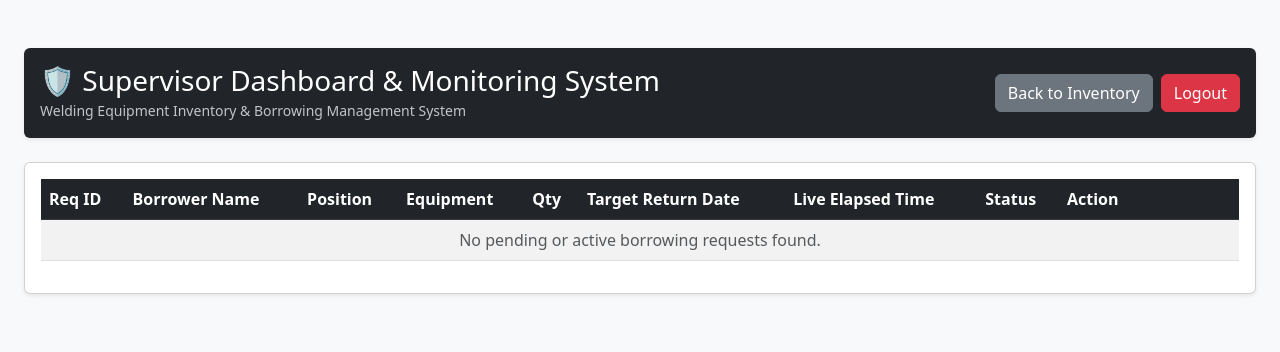
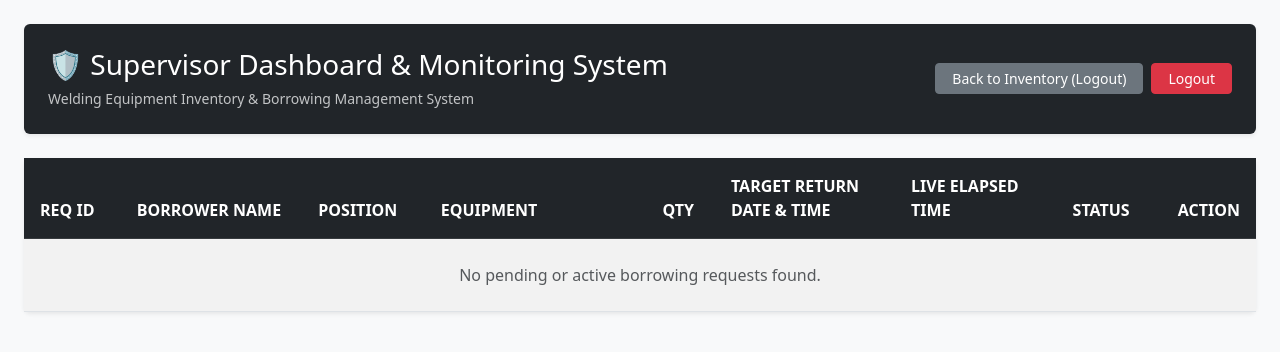
Before and after one commit to dizonej72-gif/welding_equipment_borrowing_system, a Flask app: page /records in a window 1280 px wide. Shown: the top 352 px of the page. Run offline with Flask 3, Linux system fonts and the light colour scheme; the visitor is signed in with stand-in values (Sample User, id 1).

Commit message:
Update status.html

```diff
--- a/templates/status.html
+++ b/templates/status.html
@@ -6,15 +6,16 @@
     <link rel="stylesheet" href="https://cdn.jsdelivr.net/npm/bootstrap@5.3.0/dist/css/bootstrap.min.css">
 </head>
 <body class="bg-light">
-    <div class="container-fluid px-4 mt-5">
-        <div class="d-flex justify-content-between align-items-center mb-4 p-3 bg-dark text-white rounded shadow-sm">
+    <div class="container-fluid px-4 mt-4">
+        <!-- Header -->
+        <div class="d-flex justify-content-between align-items-center mb-4 p-4 bg-dark text-white rounded shadow-sm">
             <div>
-                <h3 class="mb-0">🛡️ Supervisor Dashboard & Monitoring System</h3>
+                <h3 class="mb-1">🛡️ Supervisor Dashboard & Monitoring System</h3>
                 <small class="text-light opacity-75">Welding Equipment Inventory & Borrowing Management System</small>
             </div>
             <div class="d-flex gap-2">
-                <a href="/" class="btn btn-secondary">Back to Inventory</a>
-                <a href="/logout" class="btn btn-danger">Logout</a>
+                <a href="/" class="btn btn-secondary btn-sm px-3">Back to Inventory (Logout)</a>
+                <a href="/logout" class="btn btn-danger btn-sm px-3">Logout</a>
             </div>
         </div>
 
@@ -29,37 +30,34 @@
           {% endif %}
         {% endwith %}
 
-        <div class="card shadow-sm">
-            <div class="card-body">
-                <table class="table table-striped align-middle">
-                    <thead class="table-dark">
+        <!-- Table Card -->
+        <div class="card shadow-sm border-0">
+            <div class="card-body p-0">
+                <div class="table-responsive">
+                    <table class="table table-hover table-striped align-middle mb-0">
+                        <thead class="table-dark text-uppercase fs-7">
                             <tr>
-                            <th>Req ID</th>
-                            <th>Borrower Name</th>
-                            <th>Position</th>
-                            <th>Equipment</th>
-                            <th>Qty</th>
-                            <th>Target Return Date</th>
-                            <th>Live Elapsed Time</th>
-                            <th>Status</th>
-                            <th style="width: 180px;">Action</th>
+                                <th class="py-3 px-3" style="width: 8%;">Req ID</th>
+                                <th class="py-3 px-3" style="width: 15%;">Borrower Name</th>
+                                <th class="py-3 px-3" style="width: 10%;">Position</th>
+                                <th class="py-3 px-3" style="width: 18%;">Equipment</th>
+                                <th class="py-3 px-3 text-center" style="width: 6%;">Qty</th>
+                                <th class="py-3 px-3" style="width: 15%;">Target Return Date & Time</th>
+                                <th class="py-3 px-3" style="width: 12%;">Live Elapsed Time</th>
+                                <th class="py-3 px-3 text-center" style="width: 10%;">Status</th>
+                                <th class="py-3 px-3 text-center" style="width: 14%;">Action</th>
                             </tr>
                         </thead>
                         <tbody id="dashboard-table-body">
                             {% for record in records %}
-                        <tr class="{% if record.status == 'Approved / Borrowed' and today_str > record.expected_return_date %}table-danger{% endif %}">
-                            <td>#{{ record.id }}</td>
-                            <td><strong>{{ record.borrower_name }}</strong></td>
-                            <td><span class="badge bg-secondary">{{ record.position }}</span></td>
-                            <td>{{ record.item_name }}</td>
-                            <td><span class="badge bg-info text-dark fs-6">{{ record.requested_qty }}</span></td>
-                            <td>
-                                {{ record.expected_return_date }}
-                                {% if record.status == 'Approved / Borrowed' and today_str > record.expected_return_date %}
-                                    <br><span class="badge bg-danger">OVERDUE</span>
-                                {% endif %}
-                            </td>
-                            <td>
+                            <tr>
+                                <td class="px-3 fw-bold">#{{ record.id }}</td>
+                                <td class="px-3"><strong>{{ record.borrower_name }}</strong></td>
+                                <td class="px-3"><span class="badge bg-secondary">{{ record.position }}</span></td>
+                                <td class="px-3">{{ record.item_name }}</td>
+                                <td class="px-3 text-center"><span class="badge bg-info text-dark fs-6">{{ record.requested_qty }}</span></td>
+                                <td class="px-3 text-muted small">{{ record.expected_return_date }}</td>
+                                <td class="px-3">
                                     {% if record.status == 'Approved / Borrowed' and record.approved_at_iso %}
                                         <span class="badge bg-dark fs-6 font-monospace live-timer" data-approved="{{ record.approved_at_iso }}">
                                             ⏱️ 00d 00h 00m 00s
@@ -68,7 +66,7 @@
                                         <span class="text-muted">-</span>
                                     {% endif %}
                                 </td>
-                            <td>
+                                <td class="px-3 text-center">
                                     {% if record.status == 'Pending Approval' %}
                                         <span class="badge bg-warning text-dark">Pending Approval</span>
                                     {% elif record.status == 'Approved / Borrowed' %}
@@ -79,9 +77,9 @@
                                         <span class="badge bg-danger">Rejected</span>
                                     {% endif %}
                                 </td>
-                            <td>
+                                <td class="px-3 text-center">
                                     {% if record.status == 'Pending Approval' %}
-                                <div class="d-flex gap-1">
+                                    <div class="d-flex justify-content-center gap-1">
                                         <form action="/supervisor/approve/{{ record.id }}" method="POST">
                                             <button type="submit" class="btn btn-success btn-sm">Approve</button>
                                         </form>
@@ -94,17 +92,18 @@
                                         <button type="submit" class="btn btn-outline-info btn-sm">Confirm Return</button>
                                     </form>
                                     {% else %}
-                                <span class="text-muted">Completed</span>
+                                    <span class="text-muted small">Completed</span>
                                     {% endif %}
                                 </td>
                             </tr>
                             {% else %}
                             <tr>
-                            <td colspan="9" class="text-center text-muted">No pending or active borrowing requests found.</td>
+                                <td colspan="9" class="text-center text-muted py-4">No pending or active borrowing requests found.</td>
                             </tr>
                             {% endfor %}
                         </tbody>
                     </table>
+                </div>
             </div>
         </div>
     </div>
@@ -143,19 +142,15 @@
                 if (!res.ok) return;
                 const data = await res.json();
                 const records = data.records;
-                const today_str = data.today_str;
 
                 const tbody = document.getElementById('dashboard-table-body');
                 if (!records || records.length === 0) {
-                    tbody.innerHTML = `<tr><td colspan="9" class="text-center text-muted">No pending or active borrowing requests found.</td></tr>`;
+                    tbody.innerHTML = `<tr><td colspan="9" class="text-center text-muted py-4">No pending or active borrowing requests found.</td></tr>`;
                     return;
                 }
 
                 let html = '';
                 records.forEach(record => {
-                    let isOverdue = (record.status == 'Approved / Borrowed' && today_str > record.expected_return_date);
-                    let rowClass = isOverdue ? 'table-danger' : '';
-
                     let statusBadge = '';
                     if (record.status === 'Pending Approval') statusBadge = '<span class="badge bg-warning text-dark">Pending Approval</span>';
                     else if (record.status === 'Approved / Borrowed') statusBadge = '<span class="badge bg-primary">Approved / Borrowed</span>';
@@ -169,7 +164,7 @@
                     let actionBtn = '';
                     if (record.status === 'Pending Approval') {
                         actionBtn = `
-                            <div class="d-flex gap-1">
+                            <div class="d-flex justify-content-center gap-1">
                                 <form action="/supervisor/approve/${record.id}" method="POST">
                                     <button type="submit" class="btn btn-success btn-sm">Approve</button>
                                 </form>
@@ -183,20 +178,20 @@
                                 <button type="submit" class="btn btn-outline-info btn-sm">Confirm Return</button>
                             </form>`;
                     } else {
-                        actionBtn = `<span class="text-muted">Completed</span>`;
+                        actionBtn = `<span class="text-muted small">Completed</span>`;
                     }
 
                     html += `
-                        <tr class="${rowClass}">
-                            <td>#${record.id}</td>
-                            <td><strong>${record.borrower_name}</strong></td>
-                            <td><span class="badge bg-secondary">${record.position}</span></td>
-                            <td>${record.item_name}</td>
-                            <td><span class="badge bg-info text-dark fs-6">${record.requested_qty}</span></td>
-                            <td>${record.expected_return_date} ${isOverdue ? '<br><span class="badge bg-danger">OVERDUE</span>' : ''}</td>
-                            <td>${timerBadge}</td>
-                            <td>${statusBadge}</td>
-                            <td>${actionBtn}</td>
+                        <tr>
+                            <td class="px-3 fw-bold">#${record.id}</td>
+                            <td class="px-3"><strong>${record.borrower_name}</strong></td>
+                            <td class="px-3"><span class="badge bg-secondary">${record.position}</span></td>
+                            <td class="px-3">${record.item_name}</td>
+                            <td class="px-3 text-center"><span class="badge bg-info text-dark fs-6">${record.requested_qty}</span></td>
+                            <td class="px-3 text-muted small">${record.expected_return_date}</td>
+                            <td class="px-3">${timerBadge}</td>
+                            <td class="px-3 text-center">${statusBadge}</td>
+                            <td class="px-3 text-center">${actionBtn}</td>
                         </tr>`;
                 });
                 tbody.innerHTML = html;
```
Lines whose indentation alone changed are shown as unchanged.
